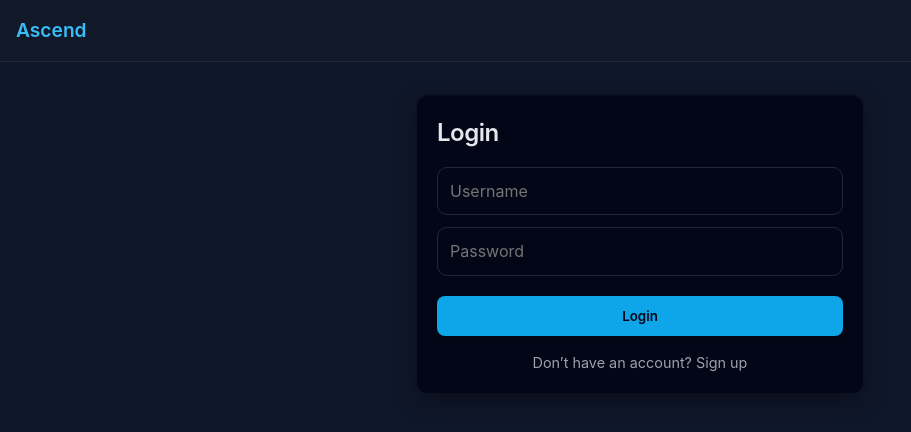
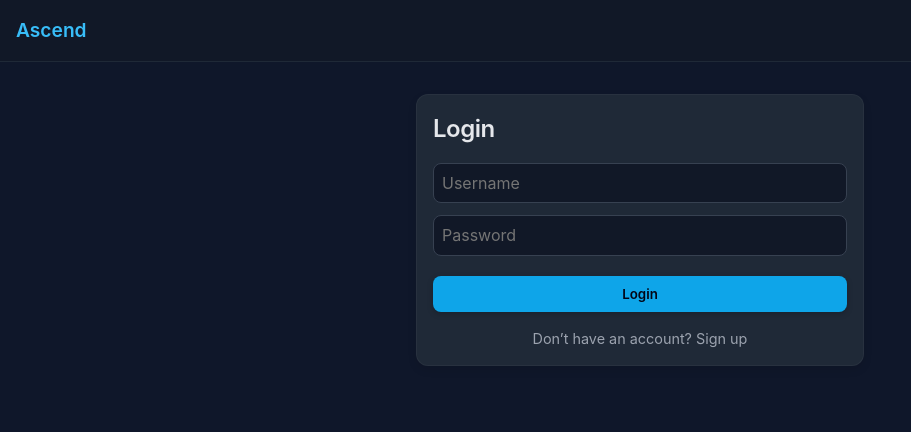
Before and after one commit to lucaswood082-dot/AscendTracker, a website: page public/index.html in a window 1280 px wide. Shown: the whole page, without its empty margins (0-911 px from the left). Drawn offline with Linux system fonts and the light colour scheme.

```diff
--- a/public/style.css
+++ b/public/style.css
@@ -938,3 +938,41 @@
 .dashboard-page #viewWorkoutBtn {
   display: none !important;
 }
+.card {
+  border-radius: 12px;
+  box-shadow: 0 4px 8px rgba(0,0,0,0.1);
+  background: #1f2937; /* Dark theme */
+  padding: 16px;
+  margin-bottom: 16px;
+}
+button {
+  border-radius: 8px;
+  border: none;
+  padding: 10px 16px;
+  font-weight: 600;
+  cursor: pointer;
+  transition: all 0.2s ease;
+}
+button:hover {
+  transform: translateY(-1px);
+  box-shadow: 0 4px 6px rgba(0,0,0,0.15);
+}
+input, select {
+  border-radius: 8px;
+  padding: 8px;
+  background: #111827;
+  border: 1px solid #374151;
+  color: #e5e7eb;
+}
+.bottom-nav .icon svg {
+  width: 24px;
+  height: 24px;
+  color: #9ca3af; /* default grey */
+  transition: color 0.2s ease, transform 0.2s ease;
+}
+
+.bottom-nav button.active .icon svg,
+.bottom-nav button:hover .icon svg {
+  color: #38bdf8; /* blue on hover/active */
+  transform: scale(1.1);
+}
```
Also changed, not shown: public/dashboard.html (+10 -5 lines).
